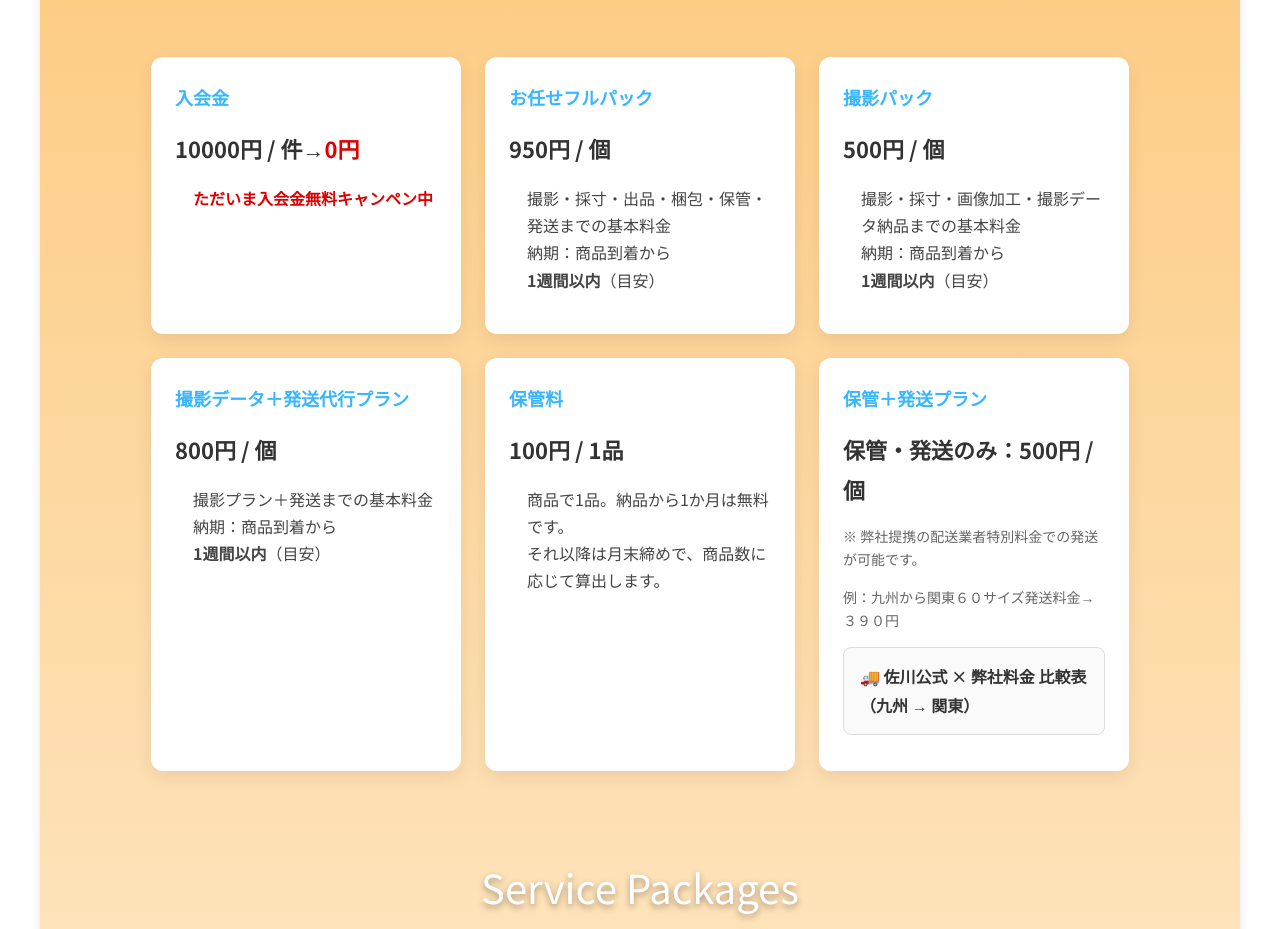
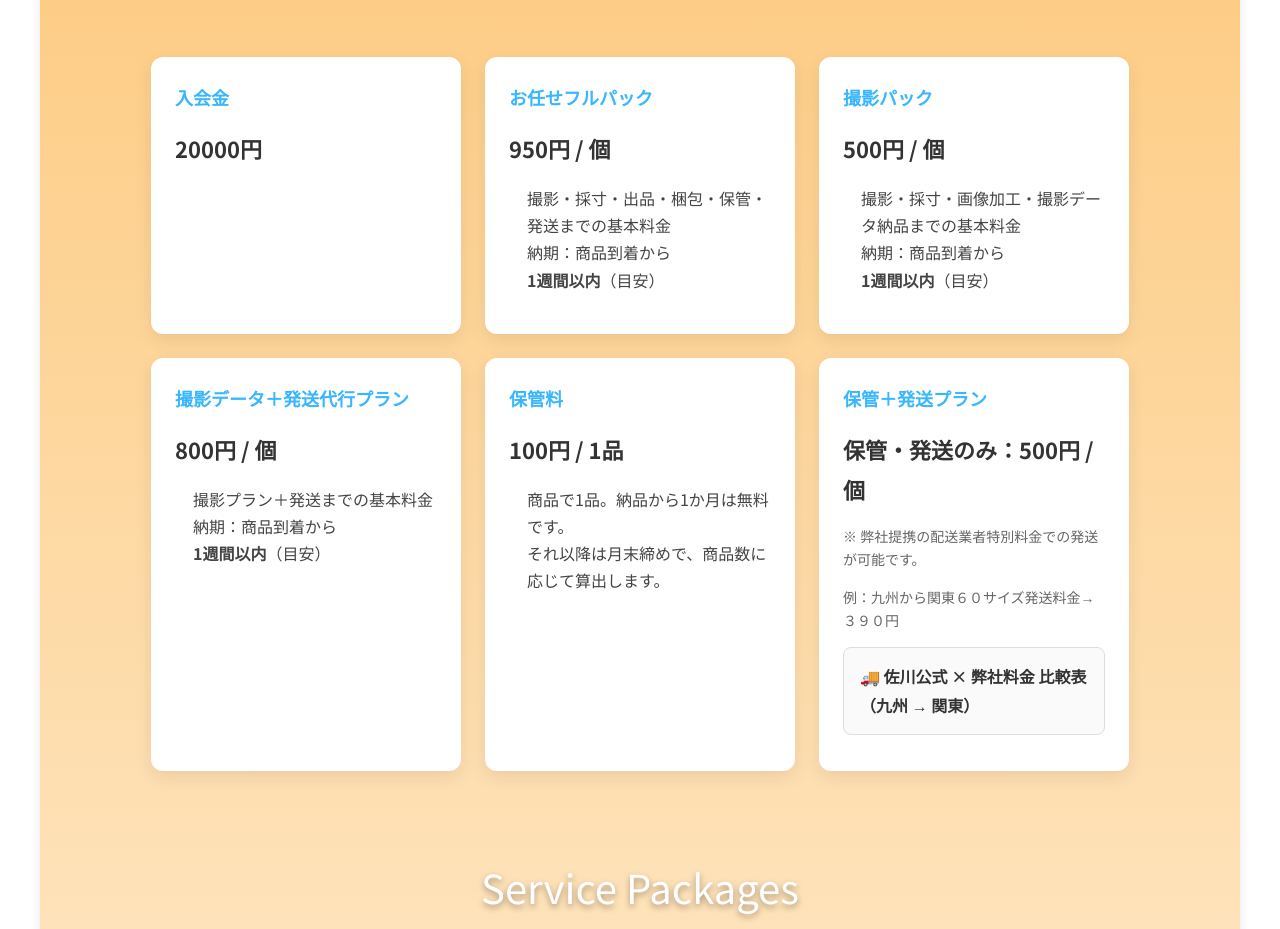
Before and after one commit to goat0901marais-bit/goat-official-site, a plain HTML site: page index.html in a window 1280 px wide. Shown: the part 3402-4331 px from the top of the page. Drawn offline with nearby package versions, Linux system fonts and the light colour scheme; some packages are replaced by stand-ins of ours.

Commit message:
Update index.html

```diff
--- a/index.html
+++ b/index.html
@@ -206,10 +206,7 @@
 
 					<div class="pricing-card popup is-animated">
 						<h3 class="plan-name">入会金</h3>
-						<p class="plan-price">10000円 / 件→<span class="red">0円</span></p>
-						<ul class="plan-features">
-							<li class="red">ただいま入会金無料キャンペン中</li>
-						</ul>
+						<p class="plan-price">20000円
 					</div>
 
 					<a href="fullservice.html" class="pricing-card popup is-animated">
```
